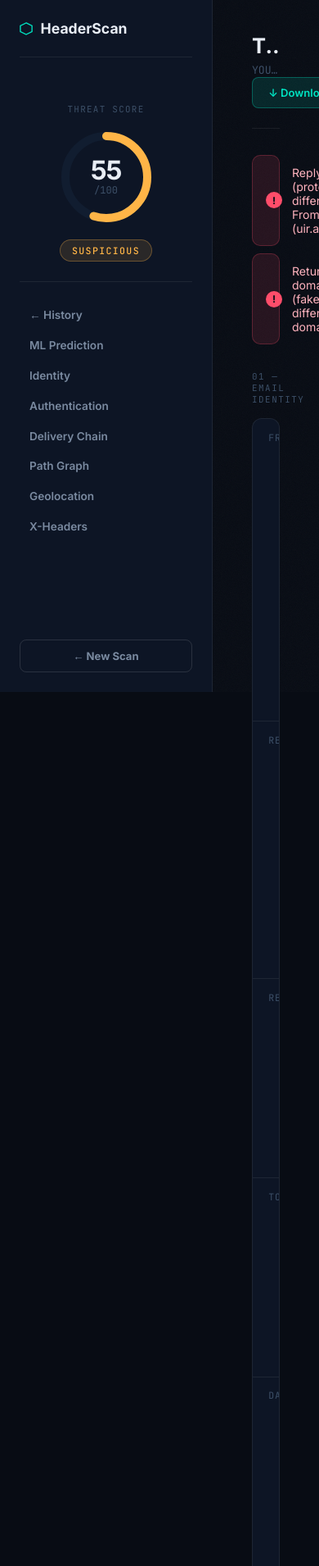
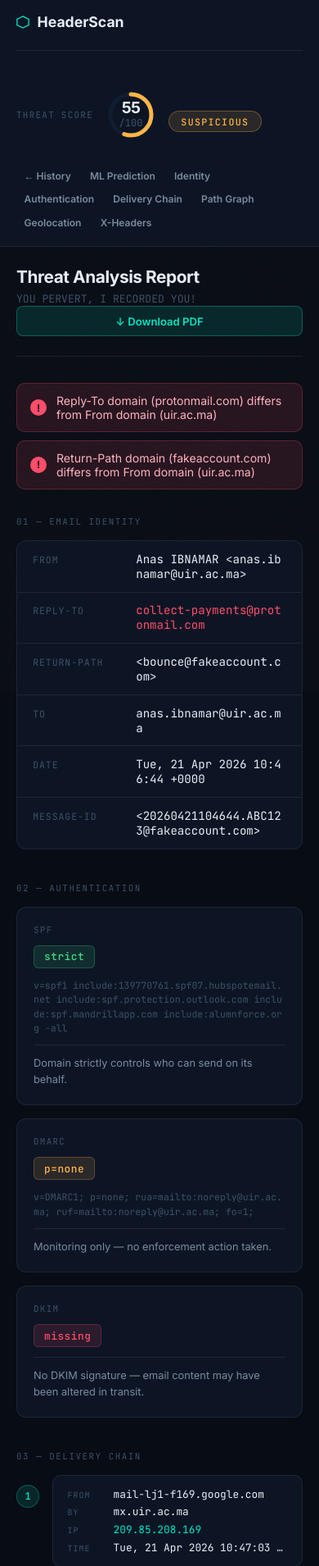
Before and after one commit to AnasIbnamar/email-header-analyzer, a Flask app: page /scan/1 in a window 390 px wide. Shown: the top 1910 px of the page at 82% size. Run offline with Flask 3, Linux system fonts and the light colour scheme; data comes from the database, SQL or seed files in the repository; some libraries are stand-ins or nearby versions.

Commit message:
Fix - mobile responsive layout

```diff
--- a/static/css/style.css
+++ b/static/css/style.css
@@ -1394,3 +1394,173 @@ body.report-page {
     color: var(--text3);
     margin-top: 0.3rem;
 }
+
+/* =================== MOBILE RESPONSIVE =================== */
+
+@media (max-width: 768px) {
+
+    /* Landing page - stack vertically */
+    .split {
+        grid-template-columns: 1fr;
+    }
+
+    .split-left {
+        padding: 2rem 1.5rem 1.5rem;
+    }
+
+    .split-right {
+        padding: 0 1.5rem 2rem;
+        border-left: none;
+        border-top: 1px solid var(--border);
+    }
+
+    .topnav {
+        padding: 0 1.25rem;
+        gap: 0.5rem;
+        flex-wrap: wrap;
+        height: auto;
+        padding-top: 0.75rem;
+        padding-bottom: 0.75rem;
+    }
+
+    .nav-tag { display: none; }
+
+    .hero-title { font-size: 1.8rem; }
+
+    /* Report page - hide sidebar, show top bar */
+    body.report-page {
+        grid-template-columns: 1fr;
+    }
+
+    .sidebar {
+        position: relative;
+        width: 100%;
+        height: auto;
+        border-right: none;
+        border-bottom: 1px solid var(--border);
+        flex-direction: row;
+        flex-wrap: wrap;
+        padding: 1rem 1.25rem;
+        gap: 1rem;
+        overflow-y: visible;
+    }
+
+    .sidebar-logo { width: 100%; }
+
+    .score-panel {
+        display: flex;
+        align-items: center;
+        gap: 1rem;
+        padding: 0;
+        border-bottom: none;
+        margin-bottom: 0;
+        flex-wrap: wrap;
+    }
+
+    .score-ring-wrap {
+        width: 70px;
+        height: 70px;
+    }
+
+    .score-ring {
+        width: 70px;
+        height: 70px;
+    }
+
+    .score-num { font-size: 1.2rem; }
+
+    .side-nav {
+        flex-direction: row;
+        flex-wrap: wrap;
+        gap: 0.25rem;
+    }
+
+    .side-link {
+        font-size: 0.75rem;
+        padding: 0.3rem 0.6rem;
+    }
+
+    .new-scan-btn { display: none; }
+
+    .report-main {
+        margin-left: 0;
+        padding: 1.5rem 1.25rem;
+        width: 100%;
+    }
+
+    .report-topbar {
+        flex-direction: column;
+        gap: 0.75rem;
+    }
+
+    .report-title { font-size: 1.3rem; }
+
+    /* Auth cards - stack on mobile */
+    .auth-trio {
+        grid-template-columns: 1fr;
+    }
+
+    /* ML banner - stack on mobile */
+    .ml-banner {
+        flex-direction: column;
+        gap: 1rem;
+    }
+
+    .ml-bars { width: 100%; }
+
+    .ml-right { text-align: left; }
+
+    /* Provider banner */
+    .provider-banner {
+        flex-direction: column;
+        gap: 0.75rem;
+    }
+
+    .provider-risk-badge { margin-left: 0; }
+
+    /* IP stats */
+    .ip-stat-row {
+        flex-wrap: wrap;
+        gap: 1rem;
+    }
+
+    /* History table - hide some columns */
+    .history-table th:nth-child(3),
+    .history-table td:nth-child(3),
+    .history-table th:nth-child(4),
+    .history-table td:nth-child(4) {
+        display: none;
+    }
+
+    /* Bulk table */
+    .history-table th:nth-child(3),
+    .history-table td:nth-child(3) {
+        display: none;
+    }
+
+    /* Graph */
+    .graph-wrap { overflow-x: auto; }
+
+    /* X-headers */
+    .xhead-row {
+        grid-template-columns: 1fr;
+        gap: 0.25rem;
+    }
+
+    /* Form card */
+    .form-card { border-radius: 10px; }
+
+    /* PDF button */
+    .pdf-btn {
+        width: 100%;
+        justify-content: center;
+    }
+}
+
+@media (max-width: 480px) {
+    .hero-title { font-size: 1.5rem; }
+    .feature-list { gap: 0.4rem; }
+    .badge { font-size: 0.65rem; }
+    .score-ring-wrap { width: 60px; height: 60px; }
+    .score-ring { width: 60px; height: 60px; }
+}
```
